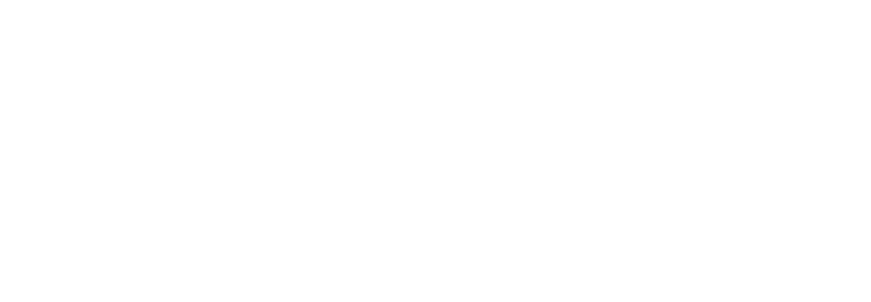
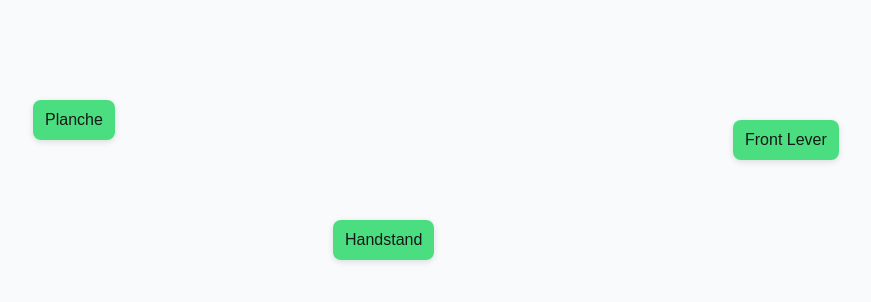
Before and after one commit to TobiHxD/skilldex, a Next.js app: page /app in a window 1280 px wide. Shown: the top 302 px of the page, without its empty margins (67-938 px from the left). Built offline with nearby package versions, Linux system fonts and the light colour scheme.

Commit message:
feat: Scalable viewport

```diff
--- a/src/app/app/page.tsx
+++ b/src/app/app/page.tsx
@@ -1,3 +1,32 @@
-export default function App() {
-    return null
+"use client";
+
+import Viewport from "@/components/Viewport";
+
+function Node({ left, top, label }: { left: number; top: number; label: string }) {
+  return (
+    <div
+      style={{
+        position: "absolute",
+        left,
+        top,
+        padding: "8px 12px",
+        borderRadius: 8,
+        background: "#4ade80",
+        boxShadow: "0 2px 6px rgba(0,0,0,0.12)",
+        cursor: "pointer",
+      }}
+    >
+      {label}
+    </div>
+  );
 }
+
+export default function Page() {
+  return (
+    <Viewport>
+      <Node left={100} top={100} label="Planche" />
+      <Node left={400} top={220} label="Handstand" />
+      <Node left={800} top={120} label="Front Lever" />
+    </Viewport>
+  );
+}
--- /dev/null
+++ b/src/components/Viewport.tsx
@@ -0,0 +1,104 @@
+"use client";
+
+import { useRef, useState, useEffect } from "react";
+
+export default function Viewport({ children }: { children: React.ReactNode }) {
+  const containerRef = useRef<HTMLDivElement | null>(null);
+
+  const [viewport, setViewport] = useState({ x: 0, y: 0, scale: 1 });
+  const isDragging = useRef(false);
+  const lastPos = useRef({ x: 0, y: 0 });
+
+  useEffect(() => {
+    const container = containerRef.current;
+    if (!container) return;
+
+    const handleWheel = (e: WheelEvent) => {
+      e.preventDefault();
+      const rect = container.getBoundingClientRect();
+      const mouseX = e.clientX - rect.left;
+      const mouseY = e.clientY - rect.top;
+
+      setViewport((prev) => {
+        const scaleBy = 1.12;
+        const newScale = e.deltaY < 0 ? prev.scale * scaleBy : prev.scale / scaleBy;
+
+        const worldX = mouseX / prev.scale - prev.x;
+        const worldY = mouseY / prev.scale - prev.y;
+
+        const newX = mouseX / newScale - worldX;
+        const newY = mouseY / newScale - worldY;
+
+        return {
+          x: newX,
+          y: newY,
+          scale: Math.max(0.2, Math.min(newScale, 4)),
+        };
+      });
+    };
+
+    const handleMouseDown = (e: MouseEvent) => {
+      if (e.button !== 0) return;
+      isDragging.current = true;
+      lastPos.current = { x: e.clientX, y: e.clientY };
+      container.style.cursor = "grabbing";
+    };
+
+    const handleMouseUp = () => {
+      isDragging.current = false;
+      container.style.cursor = "grab";
+    };
+
+    const handleMouseMove = (e: MouseEvent) => {
+      if (!isDragging.current) return;
+      const dx = e.clientX - lastPos.current.x;
+      const dy = e.clientY - lastPos.current.y;
+      lastPos.current = { x: e.clientX, y: e.clientY };
+
+      setViewport((prev) => ({
+        ...prev,
+        x: prev.x + dx / prev.scale,
+        y: prev.y + dy / prev.scale,
+      }));
+    };
+
+    container.addEventListener("wheel", handleWheel, { passive: false });
+    container.addEventListener("mousedown", handleMouseDown);
+    window.addEventListener("mouseup", handleMouseUp);
+    window.addEventListener("mousemove", handleMouseMove);
+
+    container.style.cursor = "grab";
+
+    return () => {
+      container.removeEventListener("wheel", handleWheel);
+      container.removeEventListener("mousedown", handleMouseDown);
+      window.removeEventListener("mouseup", handleMouseUp);
+      window.removeEventListener("mousemove", handleMouseMove);
+    };
+  }, []);
+
+  return (
+    <div
+      ref={containerRef}
+      style={{
+        width: "100%",
+        height: "100vh",
+        overflow: "hidden",
+        background: "#f8fafc",
+        position: "relative",
+      }}
+    >
+      <div
+        style={{
+          transform: `translate(${viewport.x}px, ${viewport.y}px) scale(${viewport.scale})`,
+          transformOrigin: "0 0",
+          width: "2000px",
+          height: "2000px",
+          position: "relative",
+        }}
+      >
+        {children}
+      </div>
+    </div>
+  );
+}
```
